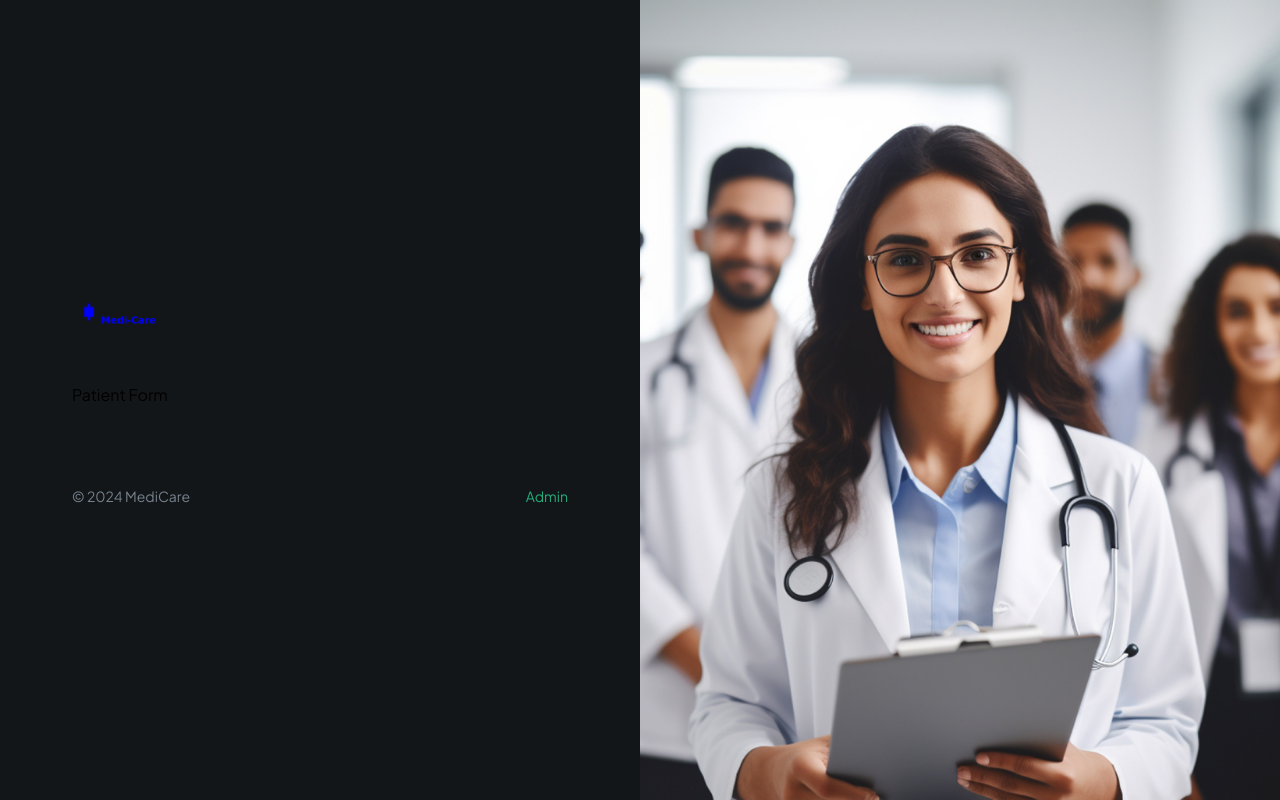
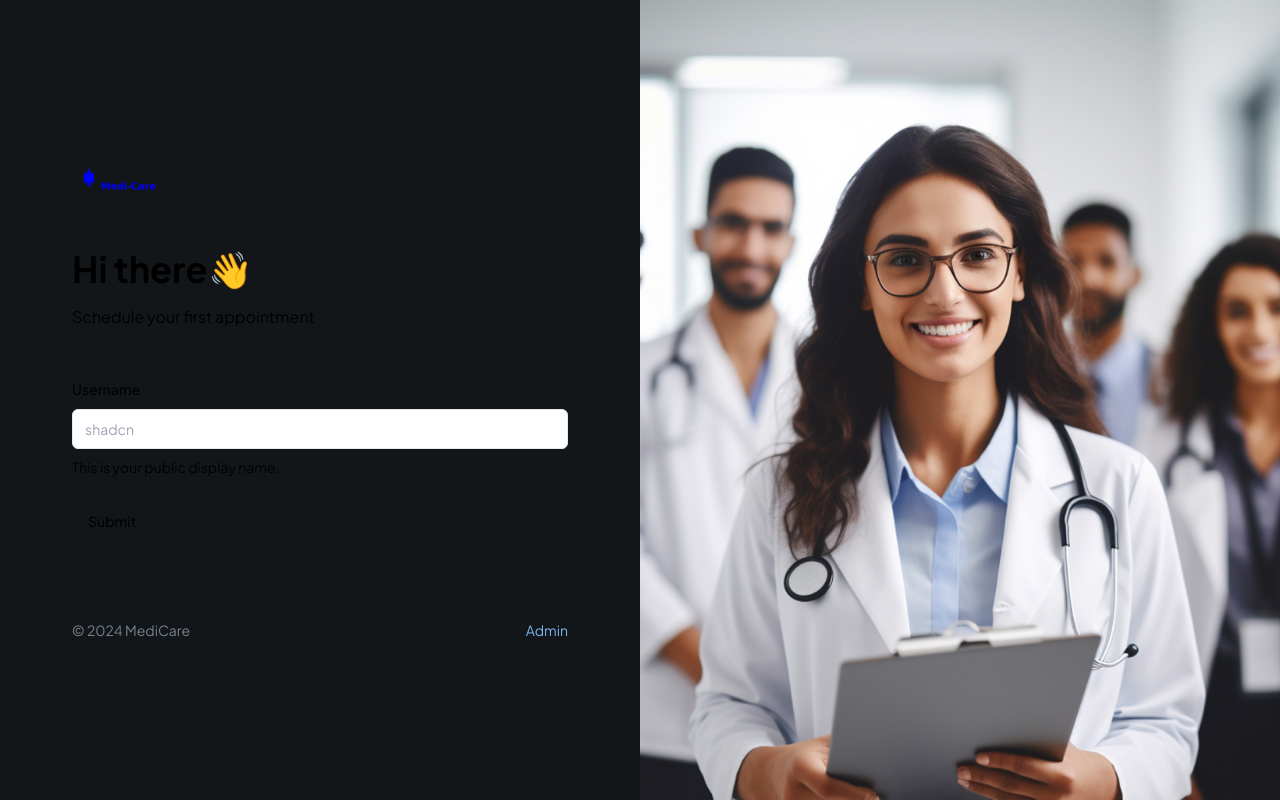
Before and after one commit to etikona/medi-care, a Next.js app: page / in a window 1280 px wide. Built offline with nearby package versions, Linux system fonts and the light colour scheme.

Commit message:
form is in under proccess

```diff
--- a/app/page.tsx
+++ b/app/page.tsx
@@ -23,7 +23,8 @@
             <p className="justify-items-end text-dark-600 xl:text-left">
               © 2024 MediCare
             </p>
-            <Link href="/?admin=true" className="text-green-500">
+            {/* //! Customize link color green to blue */}
+            <Link href="/?admin=true" className="text-blue-500">
               Admin
             </Link>
           </div>
--- /dev/null
+++ b/components/CustomeFormField.tsx
@@ -0,0 +1,36 @@
+"use client";
+import {
+  FormControl,
+  FormDescription,
+  FormField,
+  FormItem,
+  FormLabel,
+  FormMessage,
+} from "@/components/ui/form";
+import { Control } from "react-hook-form";
+import { Input } from "@/components/ui/input";
+interface CustomProps {
+  control: Control<any>;
+}
+const CustomeFormField = ({ control }: CustomProps) => {
+  return (
+    <div>
+      <FormField
+        control={control}
+        name="username"
+        render={({ field }) => (
+          <FormItem>
+            <FormLabel>Username</FormLabel>
+            <FormControl>
+              <Input placeholder="shadcn" {...field} />
+            </FormControl>
+            <FormDescription>This is your public display name.</FormDescription>
+            <FormMessage />
+          </FormItem>
+        )}
+      />
+    </div>
+  );
+};
+
+export default CustomeFormField;
--- a/components/forms/PatientForm.tsx
+++ b/components/forms/PatientForm.tsx
@@ -1,5 +1,42 @@
+"use client";
+
+import { zodResolver } from "@hookform/resolvers/zod";
+import { useForm } from "react-hook-form";
+import { z } from "zod";
+import { Button } from "@/components/ui/button";
+import { Form } from "@/components/ui/form";
+
+import CustomeFormField from "../CustomeFormField";
+
+const formSchema = z.object({
+  username: z.string().min(2, {
+    message: "Username must be at least 2 characters.",
+  }),
+});
+
 const PatientForm = () => {
-  return <div>Patient Form</div>;
+  const form = useForm<z.infer<typeof formSchema>>({
+    resolver: zodResolver(formSchema),
+    defaultValues: {
+      username: "",
+    },
+  });
+
+  function onSubmit(values: z.infer<typeof formSchema>) {
+    console.log(values);
+  }
+  return (
+    <Form {...form}>
+      <form onSubmit={form.handleSubmit(onSubmit)} className="space-y-6 flex-1">
+        <section className="mb-12 space-y-4">
+          <h1 className="header">Hi there👋</h1>
+          <p className="">Schedule your first appointment</p>
+        </section>
+        <CustomeFormField control={form.control} />
+        <Button type="submit">Submit</Button>
+      </form>
+    </Form>
+  );
 };
 
 export default PatientForm;
--- /dev/null
+++ b/components/ui/form.tsx
@@ -0,0 +1,178 @@
+"use client"
+
+import * as React from "react"
+import * as LabelPrimitive from "@radix-ui/react-label"
+import { Slot } from "@radix-ui/react-slot"
+import {
+  Controller,
+  ControllerProps,
+  FieldPath,
+  FieldValues,
+  FormProvider,
+  useFormContext,
+} from "react-hook-form"
+
+import { cn } from "@/lib/utils"
+import { Label } from "@/components/ui/label"
+
+const Form = FormProvider
+
+type FormFieldContextValue<
+  TFieldValues extends FieldValues = FieldValues,
+  TName extends FieldPath<TFieldValues> = FieldPath<TFieldValues>
+> = {
+  name: TName
+}
+
+const FormFieldContext = React.createContext<FormFieldContextValue>(
+  {} as FormFieldContextValue
+)
+
+const FormField = <
+  TFieldValues extends FieldValues = FieldValues,
+  TName extends FieldPath<TFieldValues> = FieldPath<TFieldValues>
+>({
+  ...props
+}: ControllerProps<TFieldValues, TName>) => {
+  return (
+    <FormFieldContext.Provider value={{ name: props.name }}>
+      <Controller {...props} />
+    </FormFieldContext.Provider>
+  )
+}
+
+const useFormField = () => {
+  const fieldContext = React.useContext(FormFieldContext)
+  const itemContext = React.useContext(FormItemContext)
+  const { getFieldState, formState } = useFormContext()
+
+  const fieldState = getFieldState(fieldContext.name, formState)
+
+  if (!fieldContext) {
+    throw new Error("useFormField should be used within <FormField>")
+  }
+
+  const { id } = itemContext
+
+  return {
+    id,
+    name: fieldContext.name,
+    formItemId: `${id}-form-item`,
+    formDescriptionId: `${id}-form-item-description`,
+    formMessageId: `${id}-form-item-message`,
+    ...fieldState,
+  }
+}
+
+type FormItemContextValue = {
+  id: string
+}
+
+const FormItemContext = React.createContext<FormItemContextValue>(
+  {} as FormItemContextValue
+)
+
+const FormItem = React.forwardRef<
+  HTMLDivElement,
+  React.HTMLAttributes<HTMLDivElement>
+>(({ className, ...props }, ref) => {
+  const id = React.useId()
+
+  return (
+    <FormItemContext.Provider value={{ id }}>
+      <div ref={ref} className={cn("space-y-2", className)} {...props} />
+    </FormItemContext.Provider>
+  )
+})
+FormItem.displayName = "FormItem"
+
+const FormLabel = React.forwardRef<
+  React.ElementRef<typeof LabelPrimitive.Root>,
+  React.ComponentPropsWithoutRef<typeof LabelPrimitive.Root>
+>(({ className, ...props }, ref) => {
+  const { error, formItemId } = useFormField()
+
+  return (
+    <Label
+      ref={ref}
+      className={cn(error && "text-destructive", className)}
+      htmlFor={formItemId}
+      {...props}
+    />
+  )
+})
+FormLabel.displayName = "FormLabel"
+
+const FormControl = React.forwardRef<
+  React.ElementRef<typeof Slot>,
+  React.ComponentPropsWithoutRef<typeof Slot>
+>(({ ...props }, ref) => {
+  const { error, formItemId, formDescriptionId, formMessageId } = useFormField()
+
+  return (
+    <Slot
+      ref={ref}
+      id={formItemId}
+      aria-describedby={
+        !error
+          ? `${formDescriptionId}`
+          : `${formDescriptionId} ${formMessageId}`
+      }
+      aria-invalid={!!error}
+      {...props}
+    />
+  )
+})
+FormControl.displayName = "FormControl"
+
+const FormDescription = React.forwardRef<
+  HTMLParagraphElement,
+  React.HTMLAttributes<HTMLParagraphElement>
+>(({ className, ...props }, ref) => {
+  const { formDescriptionId } = useFormField()
+
+  return (
+    <p
+      ref={ref}
+      id={formDescriptionId}
+      className={cn("text-sm text-muted-foreground", className)}
+      {...props}
+    />
+  )
+})
+FormDescription.displayName = "FormDescription"
+
+const FormMessage = React.forwardRef<
+  HTMLParagraphElement,
+  React.HTMLAttributes<HTMLParagraphElement>
+>(({ className, children, ...props }, ref) => {
+  const { error, formMessageId } = useFormField()
+  const body = error ? String(error?.message) : children
+
+  if (!body) {
+    return null
+  }
+
+  return (
+    <p
+      ref={ref}
+      id={formMessageId}
+      className={cn("text-sm font-medium text-destructive", className)}
+      {...props}
+    >
+      {body}
+    </p>
+  )
+})
+FormMessage.displayName = "FormMessage"
+
+export {
+  useFormField,
+  Form,
+  FormItem,
+  FormLabel,
+  FormControl,
+  FormDescription,
+  FormMessage,
+  FormField,
+}
--- /dev/null
+++ b/components/ui/input.tsx
@@ -0,0 +1,25 @@
+import * as React from "react"
+
+import { cn } from "@/lib/utils"
+
+export interface InputProps
+  extends React.InputHTMLAttributes<HTMLInputElement> {}
+
+const Input = React.forwardRef<HTMLInputElement, InputProps>(
+  ({ className, type, ...props }, ref) => {
+    return (
+      <input
+        type={type}
+        className={cn(
+          "flex h-10 w-full rounded-md border border-input bg-background px-3 py-2 text-sm ring-offset-background file:border-0 file:bg-transparent file:text-sm file:font-medium placeholder:text-muted-foreground focus-visible:outline-none focus-visible:ring-2 focus-visible:ring-ring focus-visible:ring-offset-2 disabled:cursor-not-allowed disabled:opacity-50",
+          className
+        )}
+        ref={ref}
+        {...props}
+      />
+    )
+  }
+)
+Input.displayName = "Input"
+
+export { Input }
--- /dev/null
+++ b/components/ui/label.tsx
@@ -0,0 +1,26 @@
+"use client"
+
+import * as React from "react"
+import * as LabelPrimitive from "@radix-ui/react-label"
+import { cva, type VariantProps } from "class-variance-authority"
+
+import { cn } from "@/lib/utils"
+
+const labelVariants = cva(
+  "text-sm font-medium leading-none peer-disabled:cursor-not-allowed peer-disabled:opacity-70"
+)
+
+const Label = React.forwardRef<
+  React.ElementRef<typeof LabelPrimitive.Root>,
+  React.ComponentPropsWithoutRef<typeof LabelPrimitive.Root> &
+    VariantProps<typeof labelVariants>
+>(({ className, ...props }, ref) => (
+  <LabelPrimitive.Root
+    ref={ref}
+    className={cn(labelVariants(), className)}
+    {...props}
+  />
+))
+Label.displayName = LabelPrimitive.Root.displayName
+
+export { Label }
--- a/package.json
+++ b/package.json
@@ -9,6 +9,8 @@
     "lint": "next lint"
   },
   "dependencies": {
+    "@hookform/resolvers": "^3.9.0",
+    "@radix-ui/react-label": "^2.1.0",
     "@radix-ui/react-slot": "^1.1.0",
     "class-variance-authority": "^0.7.0",
     "clsx": "^2.1.1",
@@ -17,8 +19,10 @@
     "next-themes": "^0.3.0",
     "react": "^18",
     "react-dom": "^18",
+    "react-hook-form": "^7.52.1",
     "tailwind-merge": "^2.4.0",
-    "tailwindcss-animate": "^1.0.7"
+    "tailwindcss-animate": "^1.0.7",
+    "zod": "^3.23.8"
   },
   "devDependencies": {
     "@types/node": "^20",
```
Also changed, not shown: 1 other file (tests, documents, lock files or other folders).
